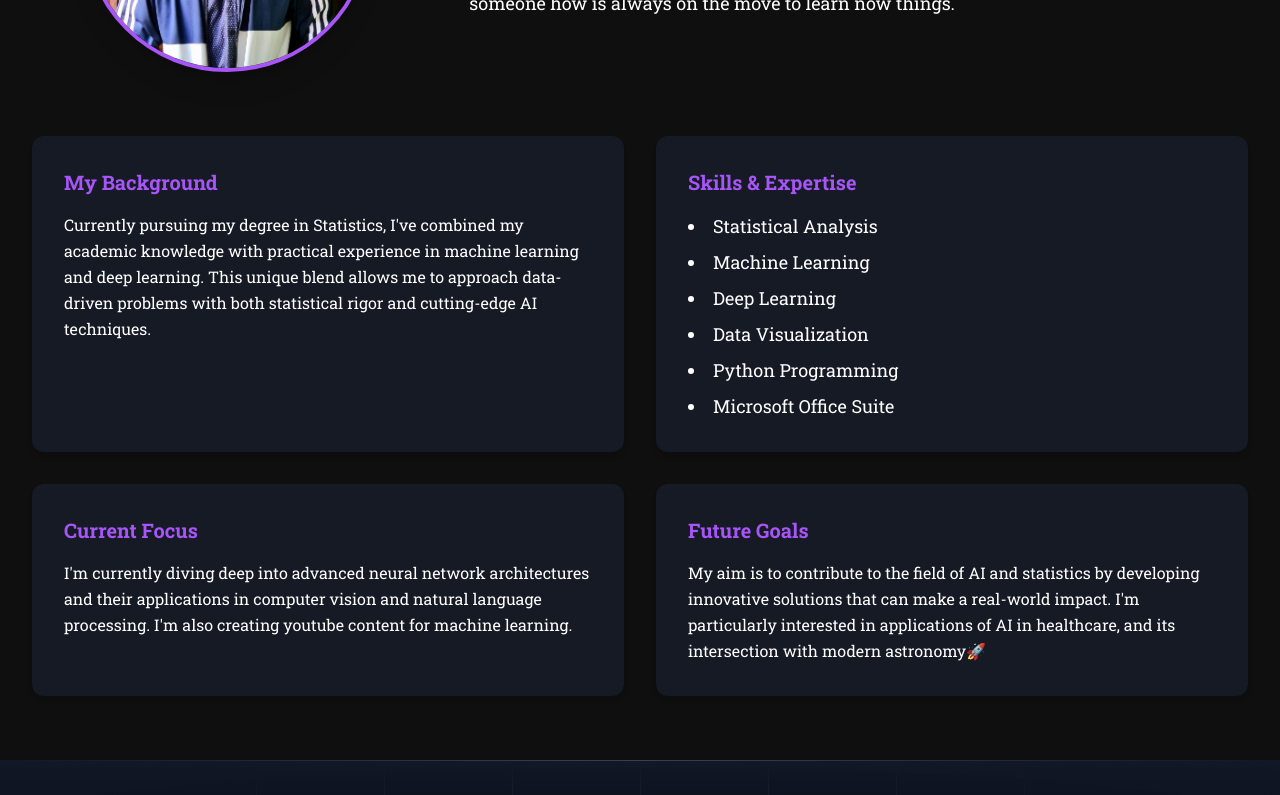
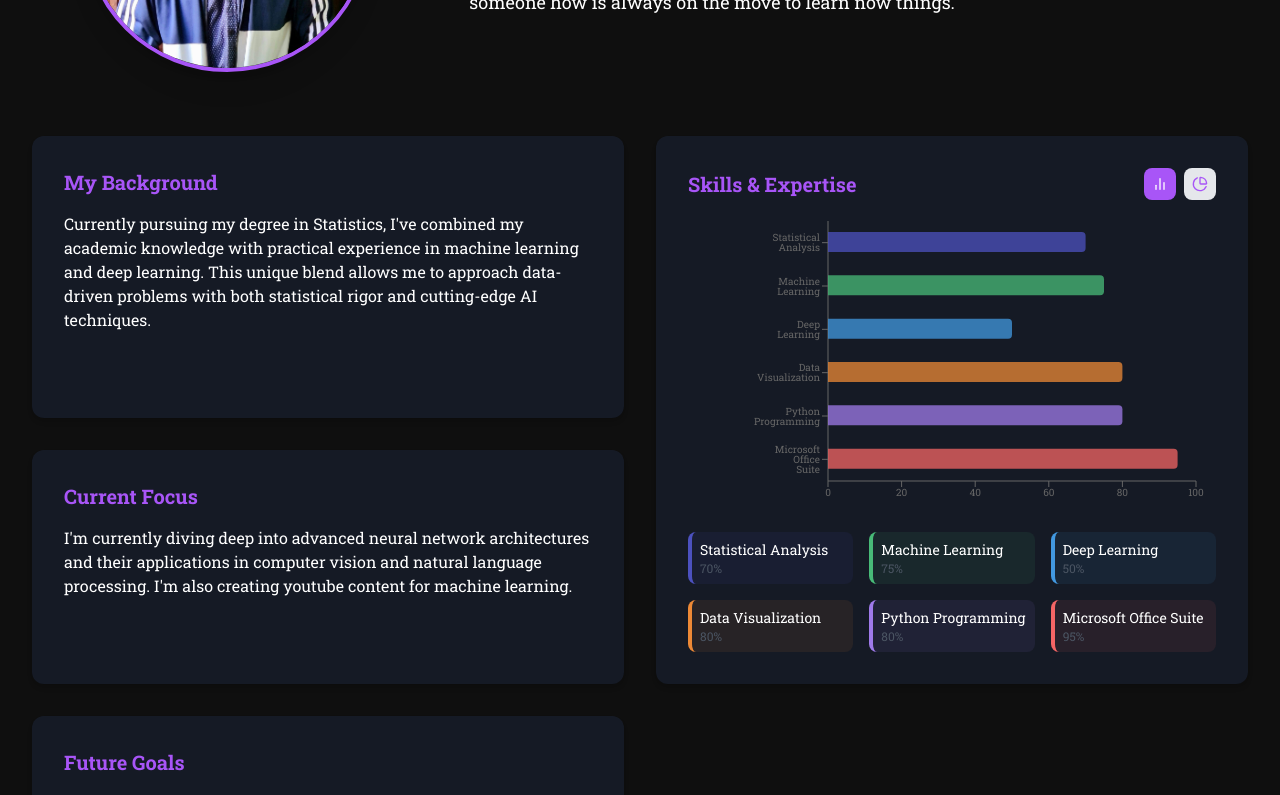
Before and after one commit to MDeus-ai/deus, a React (Create React App) app: page /about in a window 1280 px wide. Shown: the part 600-1395 px from the top of the page. Built offline with nearby package versions, Linux system fonts and the light colour scheme.

Commit message:
version 4.5.0

```diff
--- a/package.json
+++ b/package.json
@@ -19,6 +19,7 @@
     "react-scripts": "^5.0.1",
     "react-typed": "^2.0.12",
     "react-typing-effect": "^2.0.5",
+    "recharts": "^2.15.0",
     "shadcn-ui": "^0.9.4",
     "sharp": "^0.33.5",
     "web-vitals": "^2.1.4"
--- a/src/pages/AboutPage.js
+++ b/src/pages/AboutPage.js
@@ -1,77 +1,267 @@
-import React from 'react';
+import React, { useState, useEffect } from 'react';
+import { BarChart, Bar, PieChart, Pie, Cell, XAxis, YAxis, Tooltip, ResponsiveContainer } from 'recharts';
+import { BarChart2, PieChart as PieChartIcon } from 'lucide-react';
 
 const AboutPage = () => {
+  const [chartType, setChartType] = useState('bar');
+  const [hoveredSkill, setHoveredSkill] = useState(null);
+  const [isVisible, setIsVisible] = useState({
+    intro: false,
+    background: false,
+    skills: false,
+    focus: false,
+    goals: false
+  });
+
+  useEffect(() => {
+    const observer = new IntersectionObserver(
+      (entries) => {
+        entries.forEach(entry => {
+          if (entry.isIntersecting) {
+            setIsVisible(prev => ({
+              ...prev,
+              [entry.target.dataset.section]: true
+            }));
+          }
+        });
+      },
+      { threshold: 0.1 }
+    );
+
+    const sections = document.querySelectorAll('[data-section]');
+    sections.forEach(section => observer.observe(section));
+
+    return () => sections.forEach(section => observer.unobserve(section));
+  }, []);
+
+  const skills = [
+    { name: 'Statistical Analysis', proficiency: 70, color: '#4C51BF' },
+    { name: 'Machine Learning', proficiency: 75, color: '#48BB78' },
+    { name: 'Deep Learning', proficiency: 50, color: '#4299E1' },
+    { name: 'Data Visualization', proficiency: 80, color: '#ED8936' },
+    { name: 'Python Programming', proficiency: 80, color: '#9F7AEA' },
+    { name: 'Microsoft Office Suite', proficiency: 95, color: '#F56565' }
+  ];
+
+  const CustomTooltip = ({ active, payload }) => {
+    if (active && payload && payload.length) {
+      return (
+        <div className="bg-white p-2 rounded shadow-lg border border-gray-200">
+          <p className="font-medium text-xs sm:text-sm">{payload[0].payload.name}</p>
+          <p className="text-xs text-gray-600">Proficiency: {payload[0].value}%</p>
+        </div>
+      );
+    }
+    return null;
+  };
+
   return (
     <div className="bg-background text-text-primary font-roboto-slab min-h-screen">
-      {/* Hero Section */}
       <header
         className="relative h-[40vh] bg-cover bg-center flex items-center justify-center"
         style={{ backgroundImage: `url(${process.env.PUBLIC_URL}/assets/images/about/picture_1.jpg)` }}
       >
         <div className="absolute inset-0 bg-black bg-opacity-60"></div>
-        <h1 className="text-4xl md:text-5xl font-bold text-text-primary z-10">About Me</h1>
+        <h1 className="text-3xl md:text-5xl font-bold text-text-primary z-10">About Me</h1>
       </header>
 
-      {/* Main Content */}
-      <main className="max-w-screen-xl mx-auto py-16 px-8 space-y-16">
-        {/* Intro Section */}
-        <section className="flex flex-col md:flex-row items-center md:gap-12 gap-8 text-center md:text-left">
+      <main className="max-w-screen-xl mx-auto py-8 md:py-16 px-4 md:px-8 space-y-8 md:space-y-16">
+        <section
+          data-section="intro"
+          className={`flex flex-col md:flex-row items-center md:gap-12 gap-8 text-center md:text-left
+            transition-all duration-1000 ease-out
+            ${isVisible.intro ? 'opacity-100 translate-y-0' : 'opacity-0 translate-y-10'}`}
+        >
           <div className="w-full md:w-1/3 flex justify-center">
             <img
               src={`${process.env.PUBLIC_URL}/assets/images/about/me.jpg`}
               alt="Muhumuza Deus"
-              className="w-48 h-48 md:w-72 md:h-72 rounded-full object-cover shadow-xl border-4 border-accent"
+              className="w-36 h-36 md:w-72 md:h-72 rounded-full object-cover shadow-xl border-4 border-accent"
+              loading="lazy"
             />
           </div>
           <div className="w-full md:w-2/3 space-y-6">
-            <h2 className="text-3xl md:text-4xl font-bold text-accent">Hello, I&apos;m Muhumuza Deus</h2>
-            <p className="text-lg leading-relaxed">
+            <h2 className="text-2xl md:text-4xl font-bold text-accent">Hello, I&apos;m Muhumuza Deus</h2>
+            <p className="text-base md:text-lg leading-relaxed">
               I&apos;m a passionate statistics student at Kyambogo University and a self-taught machine learning practitioner.
               My journey in the world of machine learning and deep learning has been driven by curiosity. I also love learning about celestial bodies🔭 and astronomy🚀. Am someone how is always on the move to learn now things.
             </p>
           </div>
         </section>
 
-        {/* Details Section */}
-        <section className="grid grid-cols-1 sm:grid-cols-2 lg:grid-cols-2 gap-8">
-          <div className="bg-accent-light p-8 rounded-xl shadow-md transition-transform duration-300 hover:-translate-y-2 hover:shadow-2xl">
+        <div className="grid grid-cols-1 md:grid-cols-2 gap-6 md:gap-8 relative">
+          <div
+            data-section="background"
+            style={{ zIndex: hoveredSkill ? 0 : 1 }}
+            className={`bg-accent-light p-6 md:p-8 rounded-xl shadow-md transition-all duration-700 ease-out hover:-translate-y-2 hover:shadow-2xl
+              ${isVisible.background ? 'opacity-100 translate-y-0' : 'opacity-0 translate-y-10'}`}
+          >
             <h3 className="text-xl font-bold text-accent mb-4">My Background</h3>
-            <p className="leading-relaxed">
+            <p className="text-sm md:text-base leading-relaxed">
               Currently pursuing my degree in Statistics, I&apos;ve combined my academic knowledge with practical
               experience in machine learning and deep learning. This unique blend allows me to approach
               data-driven problems with both statistical rigor and cutting-edge AI techniques.
             </p>
           </div>
 
-          <div className="bg-accent-light p-8 rounded-xl shadow-md transition-transform duration-300 hover:-translate-y-2 hover:shadow-2xl">
-            <h3 className="text-xl font-bold text-accent mb-4">Skills & Expertise</h3>
-            <ul className="list-disc list-inside space-y-2 text-lg">
-              <li className="text-text-primary">Statistical Analysis</li>
-              <li className="text-text-primary">Machine Learning</li>
-              <li className="text-text-primary">Deep Learning</li>
-              <li className="text-text-primary">Data Visualization</li>
-              <li className="text-text-primary">Python Programming</li>
-              <li className="text-text-primary">Microsoft Office Suite</li>
-            </ul>
+          <div
+            data-section="skills"
+            className={`bg-accent-light p-4 md:p-8 rounded-xl shadow-md transition-all duration-1000 ease-out hover:-translate-y-2 hover:shadow-2xl row-span-2 relative z-10
+              ${isVisible.skills ? 'opacity-100 translate-y-0 rotate-0' : 'opacity-0 translate-y-10 rotate-2'}`}
+          >
+            <h3 className="text-xl font-bold text-accent mb-4 flex justify-between items-center">
+              Skills & Expertise
+              <div className="flex gap-2">
+                <button
+                  onClick={() => setChartType('bar')}
+                  className={`p-1.5 md:p-2 rounded-lg transition-colors ${
+                    chartType === 'bar' ? 'bg-accent text-white' : 'bg-gray-200'
+                  }`}
+                >
+                  <BarChart2 size={16} />
+                </button>
+                <button
+                  onClick={() => setChartType('pie')}
+                  className={`p-1.5 md:p-2 rounded-lg transition-colors ${
+                    chartType === 'pie' ? 'bg-accent text-white' : 'bg-gray-200'
+                  }`}
+                >
+                  <PieChartIcon size={16} />
+                </button>
+              </div>
+            </h3>
+
+            <div className="h-[200px] md:h-[300px] transition-all duration-1000 delay-300">
+              <ResponsiveContainer width="100%" height="100%">
+                {chartType === 'bar' ? (
+                  <BarChart
+                    data={skills}
+                    layout="vertical"
+                    margin={{
+                      top: 5,
+                      right: 20,
+                      left: 70,
+                      bottom: 5
+                    }}
+                  >
+                    <XAxis
+                      type="number"
+                      domain={[0, 100]}
+                      tick={{ fontSize: 10 }}
+                      tickCount={6}
+                    />
+                    <YAxis
+                      dataKey="name"
+                      type="category"
+                      width={70}
+                      tick={{ fontSize: 10 }}
+                    />
+                    <Tooltip content={<CustomTooltip />} />
+                    <Bar
+                      dataKey="proficiency"
+                      radius={[0, 4, 4, 0]}
+                      barSize={20}
+                      onMouseEnter={(data) => setHoveredSkill(data.name)}
+                      onMouseLeave={() => setHoveredSkill(null)}
+                    >
+                      {skills.map((entry, index) => (
+                        <Cell
+                          key={`cell-${index}`}
+                          fill={entry.color}
+                          className={`transition-all duration-300 ${
+                            hoveredSkill === entry.name
+                              ? 'opacity-100 filter brightness-110'
+                              : 'opacity-75'
+                          }`}
+                        />
+                      ))}
+                    </Bar>
+                  </BarChart>
+                ) : (
+                  <PieChart>
+                    <Pie
+                      data={skills}
+                      dataKey="proficiency"
+                      nameKey="name"
+                      cx="50%"
+                      cy="50%"
+                      outerRadius={80}
+                      innerRadius={50}
+                      onMouseEnter={(_, index) => setHoveredSkill(skills[index].name)}
+                      onMouseLeave={() => setHoveredSkill(null)}
+                    >
+                      {skills.map((entry, index) => (
+                        <Cell
+                          key={`cell-${index}`}
+                          fill={entry.color}
+                          className={`transition-all duration-300 ${
+                            hoveredSkill === entry.name
+                              ? 'opacity-100 filter brightness-110'
+                              : 'opacity-75'
+                          }`}
+                        />
+                      ))}
+                    </Pie>
+                    <Tooltip content={<CustomTooltip />} />
+                  </PieChart>
+                )}
+              </ResponsiveContainer>
+            </div>
+
+            <div className="mt-4 grid grid-cols-2 md:grid-cols-3 gap-2 md:gap-4">
+              {skills.map((skill, index) => (
+                <div
+                  key={skill.name}
+                  className={`p-2 rounded-lg transition-all duration-500 transform ${
+                    hoveredSkill === skill.name
+                      ? 'scale-105 shadow-lg ring-2 ring-offset-2'
+                      : 'scale-100 hover:shadow-md'
+                  }`}
+                  style={{
+                    backgroundColor: `${skill.color}15`,
+                    borderLeft: `4px solid ${skill.color}`,
+                    ringColor: skill.color,
+                    opacity: isVisible.skills ? 1 : 0,
+                    transform: `translateY(${isVisible.skills ? '0' : '20px'})`,
+                    transition: `all 500ms ease-out ${500 + index * 100}ms`
+                  }}
+                  onMouseEnter={() => setHoveredSkill(skill.name)}
+                  onMouseLeave={() => setHoveredSkill(null)}
+                >
+                  <p className="text-xs md:text-sm font-medium truncate">{skill.name}</p>
+                  <p className="text-xs text-gray-600">{skill.proficiency}%</p>
+                </div>
+              ))}
+            </div>
           </div>
 
-          <div className="bg-accent-light p-8 rounded-xl shadow-md transition-transform duration-300 hover:-translate-y-2 hover:shadow-2xl">
+          <div
+            data-section="focus"
+            style={{ zIndex: hoveredSkill ? 0 : 1 }}
+            className={`bg-accent-light p-6 md:p-8 rounded-xl shadow-md transition-all duration-700 ease-out hover:-translate-y-2 hover:shadow-2xl
+              ${isVisible.focus ? 'opacity-100 translate-y-0' : 'opacity-0 translate-y-10'}`}
+          >
             <h3 className="text-xl font-bold text-accent mb-4">Current Focus</h3>
-            <p className="leading-relaxed">
+            <p className="text-sm md:text-base leading-relaxed">
               I&apos;m currently diving deep into advanced neural network architectures and their applications
               in computer vision and natural language processing. I&apos;m also creating youtube content for machine learning.
             </p>
           </div>
 
-          <div className="bg-accent-light p-8 rounded-xl shadow-md transition-transform duration-300 hover:-translate-y-2 hover:shadow-2xl">
+          <div
+            data-section="goals"
+            style={{ zIndex: hoveredSkill ? 0 : 1 }}
+            className={`bg-accent-light p-6 md:p-8 rounded-xl shadow-md transition-all duration-700 ease-out hover:-translate-y-2 hover:shadow-2xl
+              ${isVisible.goals ? 'opacity-100 translate-y-0' : 'opacity-0 translate-y-10'}`}
+          >
             <h3 className="text-xl font-bold text-accent mb-4">Future Goals</h3>
-            <p className="leading-relaxed">
+            <p className="text-sm md:text-base leading-relaxed">
               My aim is to contribute to the field of AI and statistics by developing innovative solutions
               that can make a real-world impact. I&apos;m particularly interested in applications of AI in
               healthcare, and its intersection with modern astronomy🚀
             </p>
           </div>
-        </section>
+        </div>
       </main>
     </div>
   );
```
Also changed, not shown: 1 other file (tests, documents, lock files or other folders).
